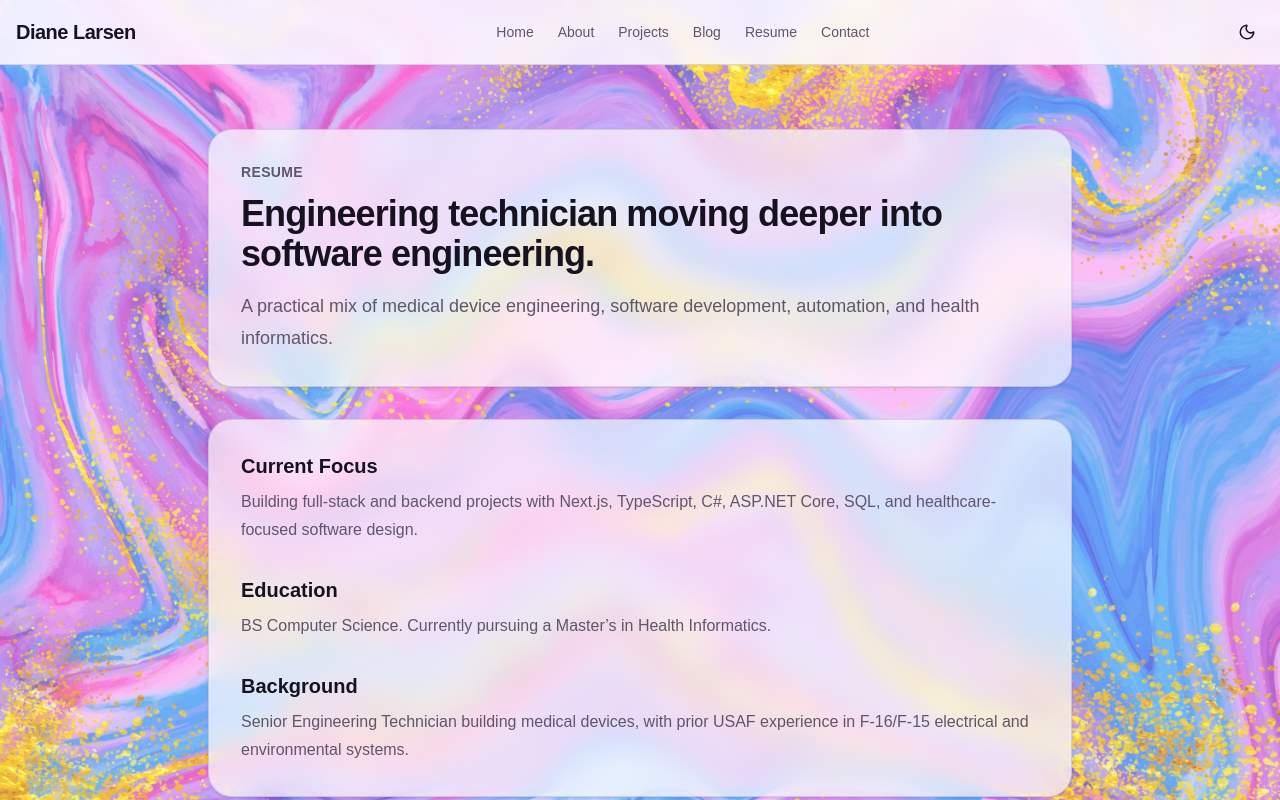
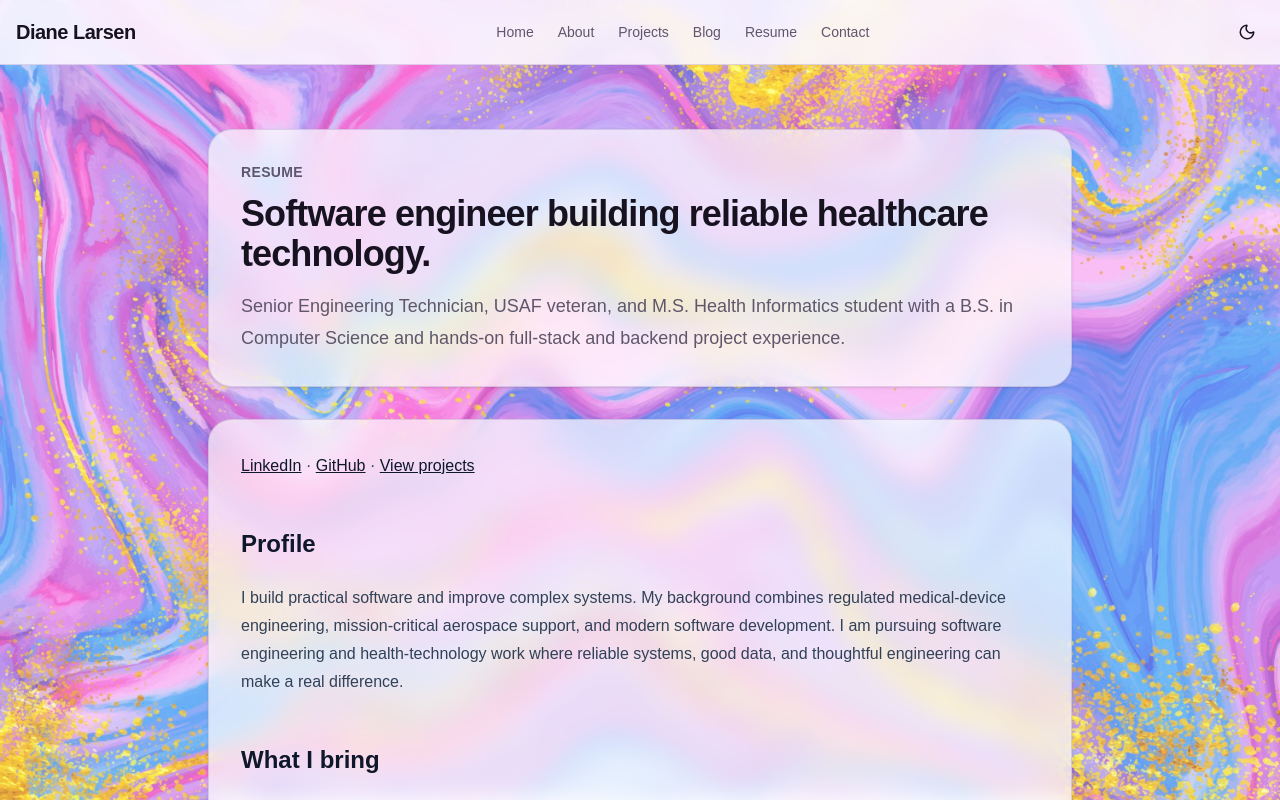
Before and after one commit to DianeLarsen/pandalove, a Next.js app: page /resume in a window 1280 px wide. Shown: the top 800 px of the page. Built offline with nearby package versions, Linux system fonts and the light colour scheme.

Commit message:
move resume page content to Markdown

```diff
--- /dev/null
+++ b/content/resume.md
@@ -0,0 +1,82 @@
+---
+title: Software engineer building reliable healthcare technology.
+summary: Senior Engineering Technician, USAF veteran, and M.S. Health Informatics student with a B.S. in Computer Science and hands-on full-stack and backend project experience.
+---
+
+[LinkedIn](https://www.linkedin.com/in/dianemlarsen) · [GitHub](https://github.com/DianeLarsen) · [View projects](/projects)
+
+## Profile
+
+I build practical software and improve complex systems. My background combines regulated medical-device engineering, mission-critical aerospace support, and modern software development. I am pursuing software engineering and health-technology work where reliable systems, good data, and thoughtful engineering can make a real difference.
+
+## What I bring
+
+- Experience investigating defects, analyzing system behavior and logs, validating fixes, and improving test coverage in a regulated medical-device environment.
+- Full-stack and backend project work using C#, ASP.NET Core, TypeScript, React, Next.js, SQL, and PostgreSQL.
+- Strong foundation in relational data modeling, REST APIs, authentication and authorization, automated testing, CI, and cloud deployment.
+- A systems mindset built through aerospace, medical-device, and cross-functional engineering work: understand the problem, find evidence, make a change safely, and prove it worked.
+
+## Technical toolkit
+
+**Languages:** C#, TypeScript, JavaScript, Python, SQL, Java, C
+**Backend & data:** ASP.NET Core, REST APIs, Entity Framework Core, PostgreSQL, SQLite, SQL Server, Drizzle ORM
+**Web & mobile:** React, Next.js, React Native, Expo, HTML, CSS, Tailwind CSS
+**Engineering practices:** Git, GitHub Actions, xUnit, Moq, integration testing, structured logging, debugging, CI/CD, Swagger/OpenAPI
+**Cloud & platforms:** Azure App Service, Azure SQL, Vercel, Supabase, Neon, Cloudflare R2
+
+## Selected software work
+
+### [Clinic Intake API](/projects/clinic-intake-api)
+
+Built and deployed a healthcare-focused ASP.NET Core API with JWT authentication, clinic-scoped authorization, Entity Framework Core, testing, health checks, structured logging, GitHub Actions CI, and Azure SQL readiness.
+
+### [Digital Knowledgebase](/projects/digital-knowledgebase)
+
+Building a full-stack knowledge system that connects notes, references, projects, and tasks through PostgreSQL relationships, authenticated workflows, rich text, and search.
+
+### [TextBound](/projects/textbound)
+
+Designing a local-first research tool that imports source text, retrieves supporting passages with SQLite full-text search, and keeps answers tied to evidence.
+
+## Professional experience
+
+### Senior Engineering Technician, R&D — Stryker Emergency Care
+**Redmond, Washington · March 2023–Present**
+
+- Perform software verification and system-level validation for life-saving emergency medical devices in a regulated development environment.
+- Partner with software, hardware, quality, and product teams to reproduce defects, investigate root cause, and validate corrective actions.
+- Analyze logs, test results, and hardware/software behavior to troubleshoot complex system interactions.
+- Create and improve test procedures, traceability artifacts, and engineering documentation that support reliable releases.
+
+### Electrical Engineering Technician — Stryker Emergency Care
+**Redmond, Washington · March 2021–March 2023**
+
+- Supported firmware validation, hardware integration, prototype development, and verification activities.
+- Built and tested fixtures, cables, circuits, and assemblies; performed board-level debugging and rework.
+- Worked with electrical and mechanical engineers to resolve technical problems and improve procedures.
+
+### Troubleshooting Technician — Stryker Emergency Care
+**Redmond, Washington · September 2016–March 2021**
+
+- Diagnosed device and system failures, supported root-cause investigations, and documented issue resolution.
+- Collaborated with engineering teams to improve test procedures and product reliability.
+
+### Electrical & Environmental Systems — United States Air Force
+**2005–2014**
+
+- Maintained F-15 and F-16 electrical and environmental systems in a mission-critical aerospace environment.
+
+## Education
+
+**Master of Science, Health Informatics — Northwestern University**
+In progress, expected 2028
+
+**Bachelor of Science, Computer Science — Trident University International**
+2024, *Summa Cum Laude*
+
+**Associate of Science, Electrical Engineering Technologies — ITT Technical Institute**
+2016
+
+## Current direction
+
+I am focused on backend and full-stack software engineering roles in healthcare technology and mission-driven organizations. I am especially interested in secure APIs, reliable data systems, developer-friendly workflows, and products that make complex work clearer and safer.
--- a/src/app/resume/page.tsx
+++ b/src/app/resume/page.tsx
@@ -1,50 +1,27 @@
 import GlassCard from "@/components/GlassCard";
 import PageHeader from "@/components/PageHeader";
+import ReactMarkdown from "react-markdown";
+import remarkGfm from "remark-gfm";
+import { getResume } from "@/lib/content";
 
-export default function ResumePage() {
+export default async function ResumePage() {
+  const resume = await getResume();
+
   return (
     <main className="min-h-screen text-foreground">
       <section className="mx-auto flex max-w-4xl flex-col gap-8 px-4 py-16">
         <PageHeader
           eyebrow="Resume"
-          title="Engineering technician moving deeper into software engineering."
-          description="A practical mix of medical device engineering, software development, automation, and health informatics."
+          title={resume.title}
+          description={resume.summary}
         />
 
         <GlassCard>
-          <div className="space-y-8 text-muted-foreground">
-            <section>
-              <h2 className="text-xl font-semibold text-foreground">
-                Current Focus
-              </h2>
-              <p className="mt-2 leading-7">
-                Building full-stack and backend projects with Next.js,
-                TypeScript, C#, ASP.NET Core, SQL, and healthcare-focused
-                software design.
-              </p>
-            </section>
-
-            <section>
-              <h2 className="text-xl font-semibold text-foreground">
-                Education
-              </h2>
-              <p className="mt-2 leading-7">
-                BS Computer Science. Currently pursuing a Master’s in Health
-                Informatics.
-              </p>
-            </section>
-
-            <section>
-              <h2 className="text-xl font-semibold text-foreground">
-                Background
-              </h2>
-              <p className="mt-2 leading-7">
-                Senior Engineering Technician building medical devices, with
-                prior USAF experience in F-16/F-15 electrical and environmental
-                systems.
-              </p>
-            </section>
-          </div>
+          <article className="prose prose-slate max-w-none dark:prose-invert">
+            <ReactMarkdown remarkPlugins={[remarkGfm]}>
+              {resume.body}
+            </ReactMarkdown>
+          </article>
         </GlassCard>
       </section>
     </main>
--- a/src/lib/content.ts
+++ b/src/lib/content.ts
@@ -113,3 +113,15 @@ export async function getProjects(): Promise<Project[]> {
 export async function getProjectBySlug(slug: string) {
   return (await getProjects()).find((project) => project.slug === slug);
 }
+
+export async function getResume() {
+  const filePath = path.join(contentRoot, "resume.md");
+  const source = await readFile(filePath, "utf8");
+  const { metadata, body } = parseFrontMatter(source, filePath);
+
+  return {
+    title: requiredString(metadata, "title", filePath),
+    summary: requiredString(metadata, "summary", filePath),
+    body,
+  };
+}
```
